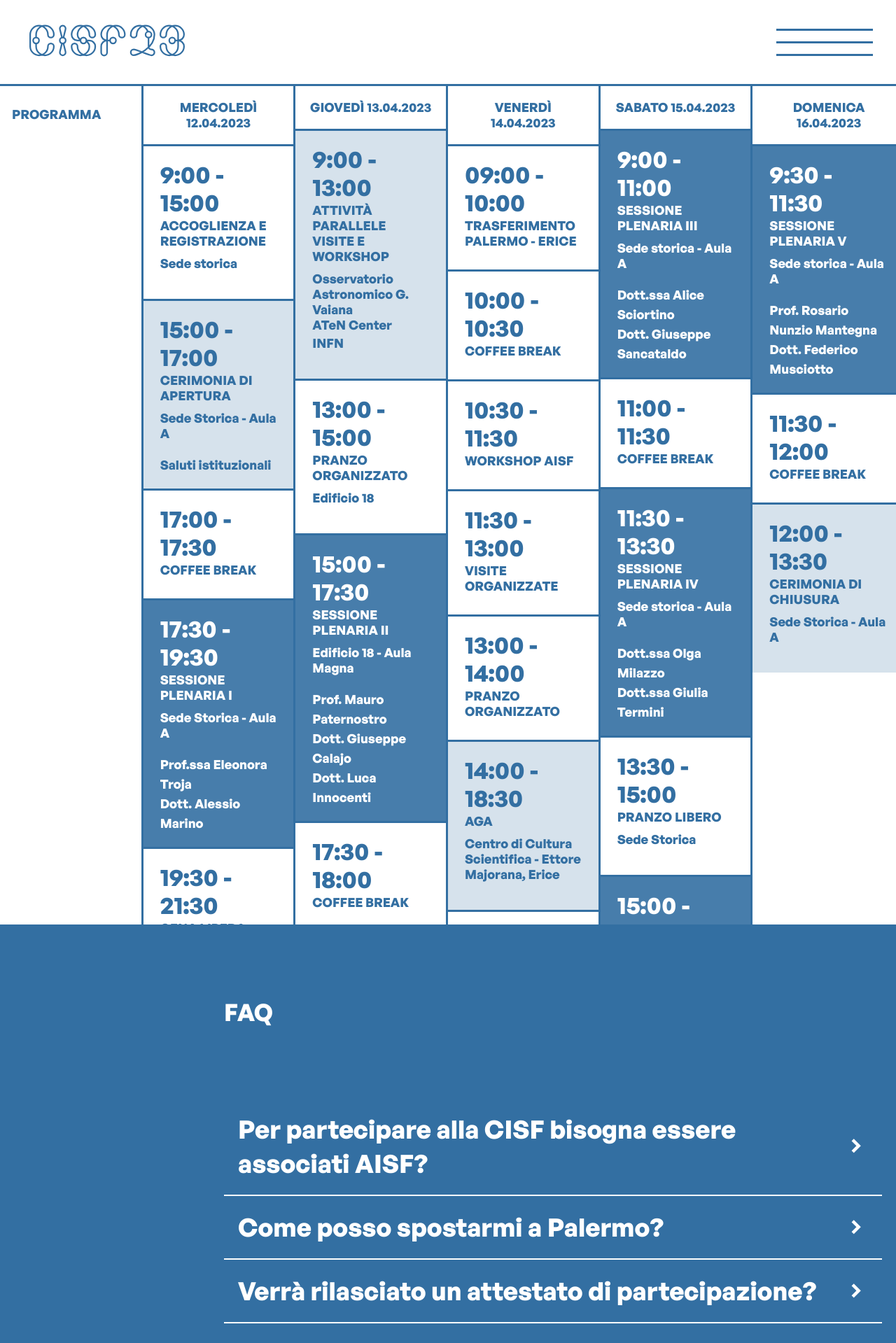
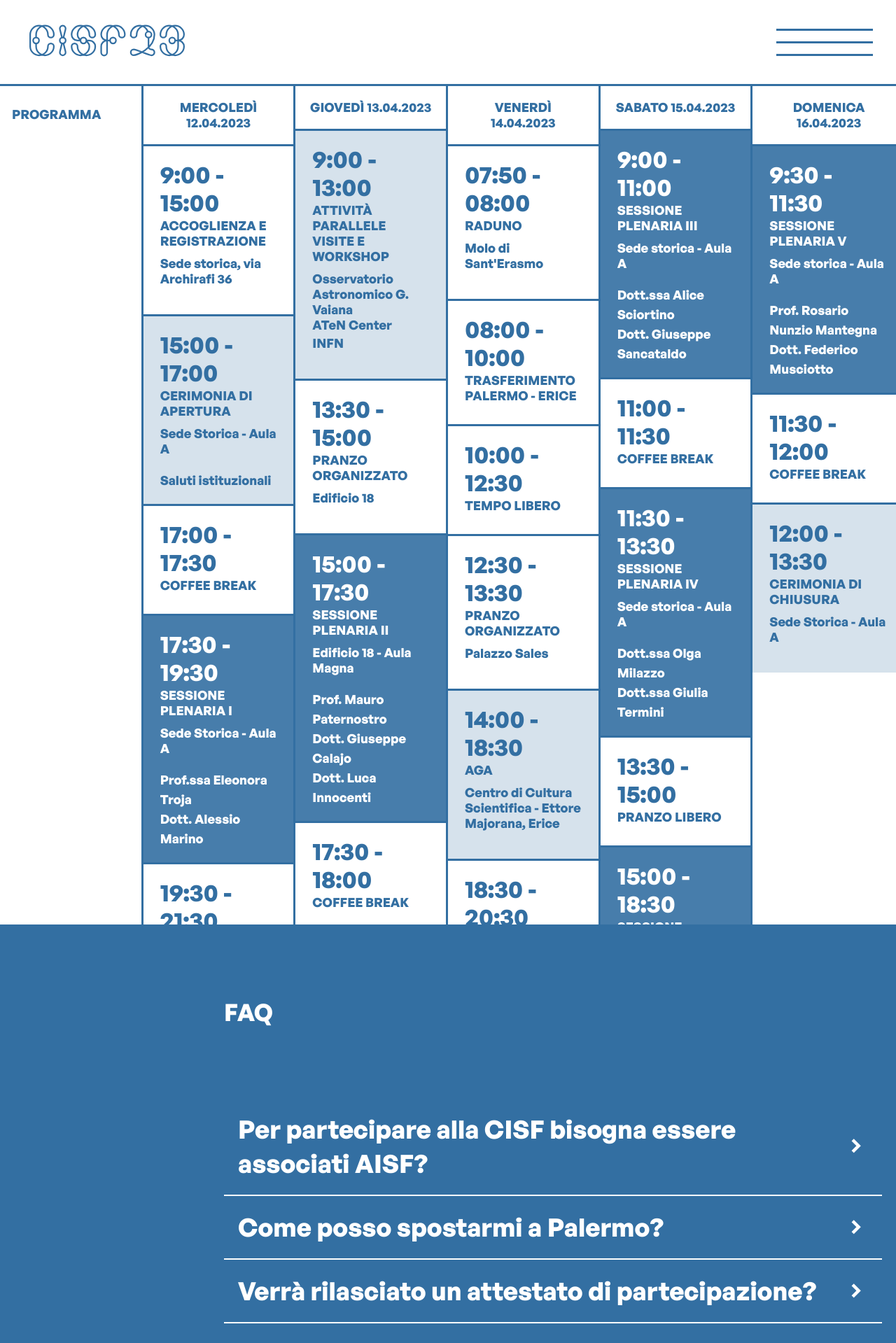
Before and after one commit to ai-sf/cisf23, a Jekyll site: the page built from programma.html, in a window 1280 px wide. Shown: the top 1919 px of the page at 70% size. Built offline with Jekyll 4.4.1, drawn with Linux system fonts in a browser that asks for light colours; nearby versions of some CDN libraries.

Commit message:
Correzioni

```diff
--- a/_data/programma.yml
+++ b/_data/programma.yml
@@ -12,7 +12,7 @@ columns:
     text:
     - title: 9:00 - 15:00
       subtitle: Accoglienza e registrazione
-      footer: Sede storica
+      footer: Sede storica, via Archirafi 36
     - title: 15:00 - 17:00
       subtitle: Cerimonia di apertura
       footer: Sede Storica - Aula A
@@ -53,7 +53,7 @@ columns:
        - ATeN Center
        - INFN
       color: colored-light
-    - title: 13:00 - 15:00
+    - title: 13:30 - 15:00
       subtitle: Pranzo organizzato
       footer: Edificio 18
     - title: 15:00 - 17:30
@@ -76,6 +76,7 @@ columns:
       subtitle: Tempo libero
     - title: 20:00 - 22:00
       subtitle: Cena sociale
+      footer: Villa Zito
       color: colored-light
     - title: "22:00"
       subtitle: Serata libera
@@ -85,16 +86,16 @@ columns:
     style: separated small-collapse
     par: p2
     text:
-      - title: 09:00 - 10:00
+      - title: 07:50 - 08:00
+        subtitle: Raduno
+        footer: Molo di Sant'Erasmo
+      - title: 08:00 - 10:00
         subtitle: Trasferimento Palermo - Erice
-      - title: 10:00 - 10:30
-        subtitle: Coffee Break
-      - title: 10:30 - 11:30
-        subtitle: Workshop AISF
-      - title: 11:30 - 13:00
-        subtitle: Visite organizzate
-      - title: 13:00 - 14:00
+      - title: 10:00 - 12:30
+        subtitle: Tempo Libero
+      - title: 12:30 - 13:30
         subtitle: Pranzo organizzato
+        footer: Palazzo Sales
       - title: 14:00 - 18:30
         subtitle: AGA
         footer: Centro di Cultura Scientifica - Ettore Majorana, Erice
@@ -135,19 +136,16 @@ columns:
         footer: Sede storica - Aula A
       - title: 13:30 - 15:00
         subtitle: Pranzo libero
-        footer: Sede Storica
       - title: 15:00 - 18:30
         subtitle: Sessione parallela
         color: colored
-        footer: Orto Botanico
+        footer: Sede Storica
       - title: 18:30 - 21:30
         subtitle: Tempo libero e cena libera
       - title: "21:30"
         subtitle: Serata alla Zisa
         color: colored-light
-        footer: Palazzo Chiaramonte
-
-
+        footer: Nuove Officine Zisa - NOZ
 
   - width: s6 m6 l2 h1
     title: Domenica 16.04.2023
@@ -180,9 +178,12 @@ popups:
       content:
         - text: Prof. Massimo Midiri
         - text: Magnifico Rettore dell’Università degli Studi di Palermo
+        - text: Stefana Milioto
+        - text: Prorettrice  alla Qualità, Sviluppo e Rapporti con i Dipartimenti ed Ex Direttrice del Dipartimento di Fisica e Chimica - E. Segre
         - text: Prof. Gioacchino Massimo Palma
         - text: Direttore del Dipartimento di Fisica e Chimica - E. Segrè - Università degli Studi di Palermo
         - text: Matteo Vismara
         - text: Presidente dell’Associazione Italiana Studenti di Fisica
         - text: Andrea Gherard Lutz
         - text: Presidente del Comitato Locale di Palermo dell’Associazione Italiana Studenti di Fisica
+        - text: Dott. Matteo Vismara
```
